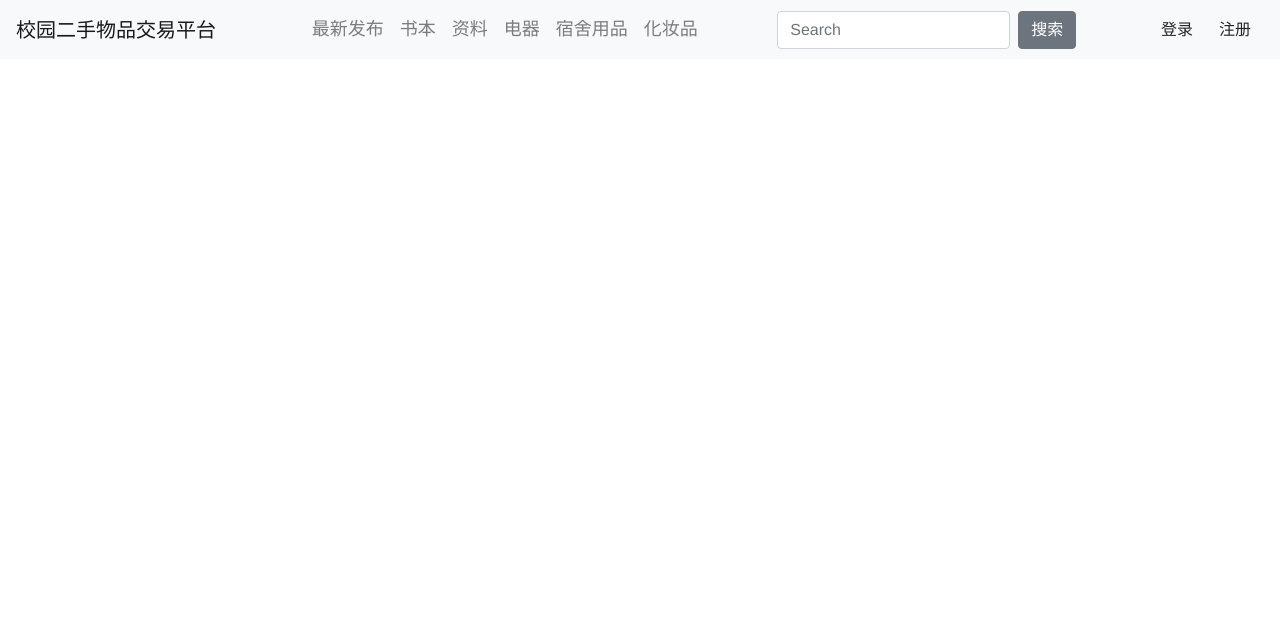
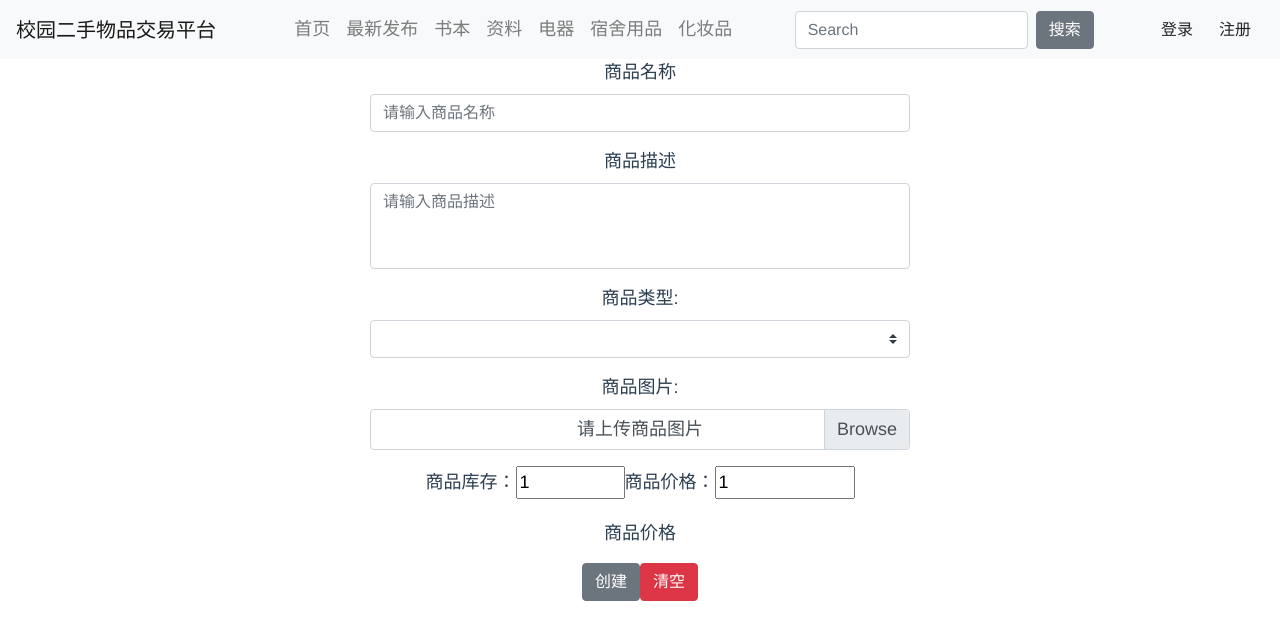
Before and after one commit to CompassA/boytrade, a Vue app: page /publish in a window 1280 px wide. Shown: the top 640 px of the page. Built offline with nearby package versions, Linux system fonts and the light colour scheme; no server answers.

Commit message:
创建商品

```diff
--- a/src/App.vue
+++ b/src/App.vue
@@ -3,6 +3,7 @@
     <b-navbar type="light" variant="light">
       <b-navbar-brand>校园二手物品交易平台</b-navbar-brand>
       <b-navbar-nav tabs class="ml-auto">
+        <b-nav-item @click="intoHome()">首页</b-nav-item>
         <b-nav-item @click="intoGoods()">最新发布</b-nav-item>
         <b-nav-item @click="intoGoods()">书本</b-nav-item>
         <b-nav-item @click="intoGoods()">资料</b-nav-item>
@@ -33,12 +34,19 @@
             </b-nav-item-dropdown>
             <b-nav-item @click="intoShoppingcart()">购物车</b-nav-item>
             <b-nav-item @click="intoFavourites()">收藏夹</b-nav-item>
+            <b-nav-item @click="intoPublish()">发布商品</b-nav-item>
           </b-nav>
         </div>
       </b-navbar-nav>
     </b-navbar>
 
-    <router-view></router-view>
+    <b-container class="bv-example-row">
+      <b-row class="justify-content-md-center">
+        <b-col col lg="6">
+          <router-view></router-view>
+        </b-col>
+      </b-row>
+    </b-container>
 
     <!--登录模态框-->
     <b-modal id="login" title="登录" hide-footer="true">
@@ -152,21 +160,21 @@ export default {
       const LOGIN_URL = "/user/login";
 
       const loginDTO = {
-        "account": this.account,
-        "password": this.password,
+        account: this.account,
+        password: this.password
       };
       const key = utils.randomKey();
       const encryptData = utils.encrypt(JSON.stringify(loginDTO), key);
       const serverRequst = {
-        "key": this.$store.state.jsencrypt.encrypt(key),
-        "encryptData": encryptData,
+        key: this.$store.state.jsencrypt.encrypt(key),
+        encryptData: encryptData
       };
       this.$axios
         .post(LOGIN_URL, serverRequst)
         .then(response => {
           if (response.data.status === "success") {
             this.$store.commit("login", {
-              "userinfo": response.data.body
+              userinfo: response.data.body
             });
             this.$bvModal.hide("login");
           } else {
@@ -193,6 +201,12 @@ export default {
     intoAbout() {
       this.$router.push("/about");
     },
+    intoHome() {
+      this.$router.push("/");
+    },
+    intoPublish() {
+      this.$router.push("/publish");
+    },
     registry() {
       if (
         this.signup_password === "" ||
@@ -207,15 +221,15 @@ export default {
         return;
       }
       const userinfo = {
-        "name": this.signup_username,
-        "password": this.signup_password
+        name: this.signup_username,
+        password: this.signup_password
       };
       const key = utils.randomKey();
       const encryptData = utils.encrypt(JSON.stringify(userinfo), key);
       const encryptKey = this.$store.state.jsencrypt.encrypt(key);
       const serverRequest = {
-        "key": encryptKey,
-        "encryptData": encryptData
+        key: encryptKey,
+        encryptData: encryptData
       };
       this.$axios
         .post("/user/registry", serverRequest)
@@ -223,7 +237,7 @@ export default {
           if (response.data.status === "success") {
             alert("注册成功！账号为: " + response.data.body.account);
             this.$store.commit("login", {
-              "userinfo": response.data.body
+              userinfo: response.data.body
             });
             this.$bvModal.hide("signup");
           } else {
--- a/src/router/index.js
+++ b/src/router/index.js
@@ -29,6 +29,11 @@ const routes = [
     path: '/favourites',
     name: 'favourites',
     component: () => import(/* webpackChunkName: "favourites" */ '../views/Favourites.vue')
+  },
+  {
+    path: '/publish',
+    name: 'publish',
+    component: () => import(/* webpackChunkName: "publish" */ '../views/Publish.vue')
   }
 ]
 
--- /dev/null
+++ b/src/views/Publish.vue
@@ -0,0 +1,123 @@
+<template>
+  <div>
+    <b-form @submit="onSubmit" @reset="onReset" v-if="show">
+      <b-form-group id="productName" label="商品名称" label-for="txtProductName">
+        <b-form-input id="txtProductName" v-model="product.name" required placeholder="请输入商品名称"></b-form-input>
+      </b-form-group>
+
+      <b-form-group id="productDescription" label="商品描述" label-for="txtAreaDescription">
+        <b-form-textarea
+          id="txtAreaDescription"
+          v-model="product.description"
+          rows="3"
+          max-rows="6"
+          required
+          placeholder="请输入商品描述"
+        ></b-form-textarea>
+      </b-form-group>
+
+      <b-form-group id="category" label="商品类型:" label-for="categoryType">
+        <b-form-select
+          id="categoryType"
+          v-model="product.category"
+          :options="categories"
+          value-field="value"
+          text-field="text"
+          required
+        ></b-form-select>
+      </b-form-group>
+
+      <b-form-group id="productImage" label="商品图片:" label-for="productImageFile">
+        <b-form-file
+          id="productImageFile"
+          v-model="product.imgFile"
+          placeholder="请上传商品图片"
+          accept=".jpg, .png, .gif"
+          required
+        ></b-form-file>
+      </b-form-group>
+
+      <b-form-group id="productStock">
+        <label for="txtStock">商品库存：</label>
+        <input
+          type="number"
+          id="txtStock"
+          max="999999"
+          min="1"
+          maxlength="6"
+          onkeypress="return (/[\d]/.test(String.fromCharCode(event.keyCode)))"
+          oninput="if(value.length>6)value=value.slice(0,6)"
+          v-model="product.stock"
+          required
+          placeholder="请输入商品库存"
+        />
+        <label for="txtPrice">商品价格：</label>
+        <input
+          type="number"
+          min="0.50"
+          max="100000.00"
+          step="0.01"
+          v-model="product.price"
+          required
+          placeholder="请输入商品价格"
+        />
+      </b-form-group>
+
+      <b-form-group id="productPrice" label="商品价格" label-for="txtPrice">
+
+      </b-form-group>
+      <b-button type="submit" tvariant="primary">创建</b-button>
+      <b-button type="reset" variant="danger">清空</b-button>
+    </b-form>
+  </div>
+</template>
+
+<script>
+export default {
+  data() {
+    return {
+      product: {
+        name: "",
+        description: "",
+        category: null,
+        imgFile: null,
+        stock: 1,
+        price: 1.0
+      },
+      categories: [
+        { text: "书本", value: 1 },
+        { text: "资料", value: 2 },
+        { text: "电器", value: 3 },
+        { text: "宿舍用品", value: 4 },
+        { text: "化妆品", value: 5 },
+        { text: "其他", value: 6 }
+      ],
+      show: true
+    };
+  },
+  methods: {
+    onSubmit(evt) {
+      evt.preventDefault();
+      if (this.product.imgFile.size / 1024 / 1024 > 2) {
+        alert("上传的图片不能大于2M！");
+        return;
+      }
+      alert(JSON.stringify(this.product));
+    },
+    onReset(evt) {
+      evt.preventDefault();
+      // Reset our form values
+      this.product.description = "";
+      this.product.name = "";
+      this.product.category = null;
+      this.product.imgFile = null;
+      this.product.stock = 1;
+      this.product.price = 0.5;
+      this.show = false;
+      this.$nextTick(() => {
+        this.show = true;
+      });
+    }
+  }
+};
+</script>
```
